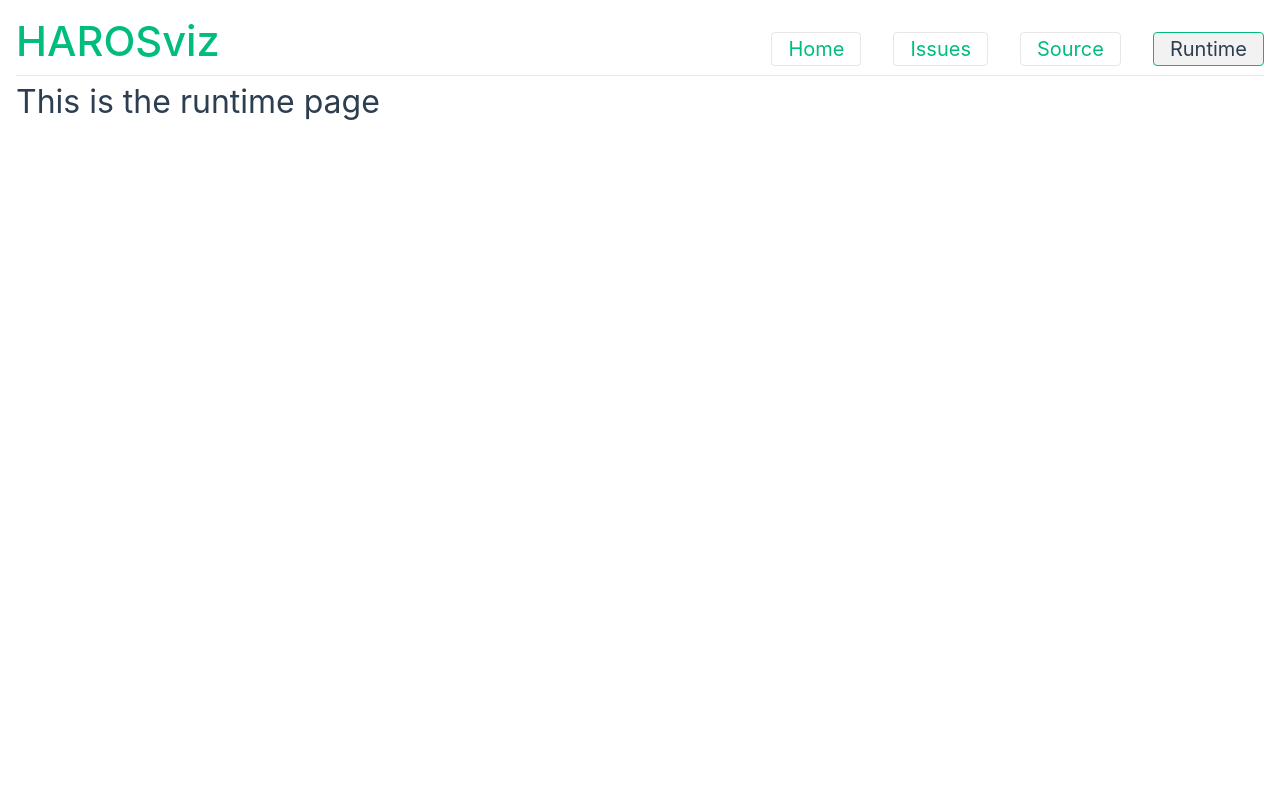
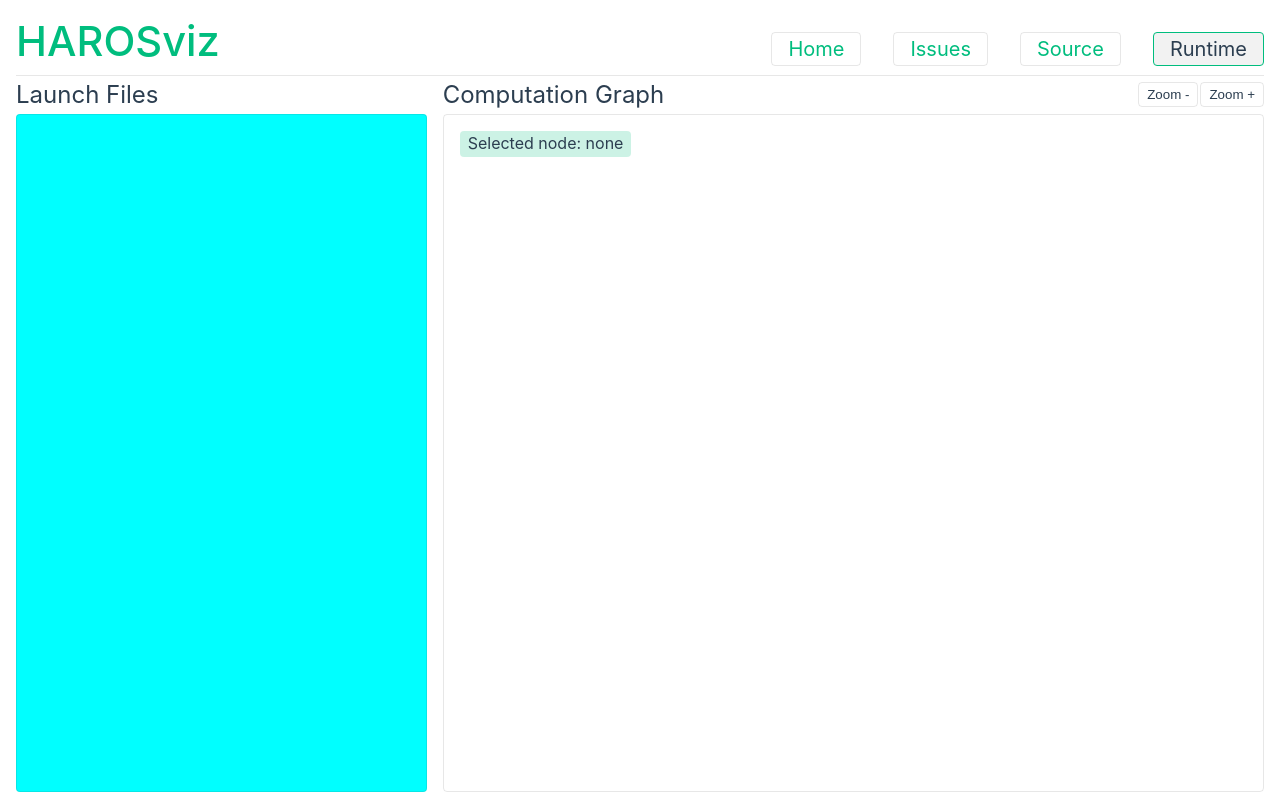
Before and after one commit to HAROS-framework/stratis, a Vue app: page /runtime in a window 1280 px wide. Built offline with nearby package versions, Linux system fonts and the light colour scheme.

Commit message:
WIP runtime view

```diff
--- /dev/null
+++ b/src/components/runtime/ComputationGraph.vue
@@ -0,0 +1,95 @@
+<!-- SPDX-License-Identifier: MIT -->
+<!-- Copyright © 2024 André Santos -->
+
+<script setup lang="ts">
+import { ref } from 'vue'
+
+interface NodeDataType {
+  id: string
+  condition: string
+}
+
+const selectedNode = ref<NodeDataType | null>(null)
+</script>
+
+<template>
+  <div class="computation-graph">
+    <div class="header">
+      <h2>Computation Graph</h2>
+      <div class="toolbar">
+        <button>Zoom -</button>
+        <button>Zoom +</button>
+      </div>
+    </div>
+    <div class="panel" ref="computationGraphContainer">
+      <p class="floating-label">
+        Selected node:
+        {{ !!selectedNode ? selectedNode.id : 'none' }}
+        <span v-if="!!selectedNode" class="annotation">
+          {{ !selectedNode.condition ? 'always on' : 'conditional' }}
+        </span>
+      </p>
+    </div>
+  </div>
+</template>
+
+<style>
+.computation-graph {
+  height: 100%;
+  flex: 1;
+  display: flex;
+  flex-direction: column;
+}
+
+.computation-graph > .header {
+  flex: 0 0 auto;
+  display: flex;
+  flex-direction: row;
+  align-items: center;
+}
+
+.computation-graph > .header > h2 {
+  flex: 1;
+}
+
+.computation-graph > .header > .toolbar {
+  flex: 0 0 auto;
+  display: flex;
+  flex-direction: row;
+  gap: 2px;
+}
+
+.computation-graph > .header > .toolbar > button {
+  flex: 0 0 auto;
+  background-color: transparent;
+  box-shadow: none;
+  cursor: pointer;
+  border: 1px solid var(--color-border);
+  color: var(--color-text);
+  transition: 0.25s;
+  padding: 0.25rem 0.5rem;
+  border-radius: 0.25rem;
+}
+
+.computation-graph > .header > .toolbar > button:hover {
+  background-color: var(--color-background-mute);
+  border: 1px solid var(--color-green);
+  color: var(--color-heading);
+}
+
+.computation-graph > .panel {
+  flex: 1;
+  position: relative;
+}
+
+.computation-graph > .panel > .floating-label {
+  position: absolute;
+  top: 1rem;
+  left: 1rem;
+  background-color: var(--color-green-hover);
+  color: var(--color-heading);
+  padding: 0 0.5rem;
+  border-radius: 0.25rem;
+  pointer-events: none;
+}
+</style>
--- a/src/views/RuntimeView.vue
+++ b/src/views/RuntimeView.vue
@@ -1,12 +1,47 @@
 <!-- SPDX-License-Identifier: MIT -->
 <!-- Copyright © 2024 André Santos -->
 
-<script setup lang="ts"></script>
+<script setup lang="ts">
+import ComputationGraph from '@/components/runtime/ComputationGraph.vue'
+</script>
 
 <template>
-  <div class="runtime">
-    <h1>This is the runtime page</h1>
+  <div class="runtime-view">
+    <div class="left-side">
+      <h2>Launch Files</h2>
+      <div class="panel"></div>
+    </div>
+
+    <div class="right-side">
+      <ComputationGraph />
+    </div>
   </div>
 </template>
 
-<style></style>
+<style>
+.runtime-view {
+  height: 100%;
+  flex: 1;
+  display: flex;
+  gap: 1rem;
+}
+
+.runtime-view > .left-side {
+  height: 100%;
+  flex: 1;
+  display: flex;
+  flex-direction: column;
+}
+
+.runtime-view > .left-side > .panel {
+  flex: 1;
+  background-color: aqua;
+}
+
+.runtime-view > .right-side {
+  height: 100%;
+  flex: 2;
+  display: flex;
+  flex-direction: column;
+}
+</style>
```
